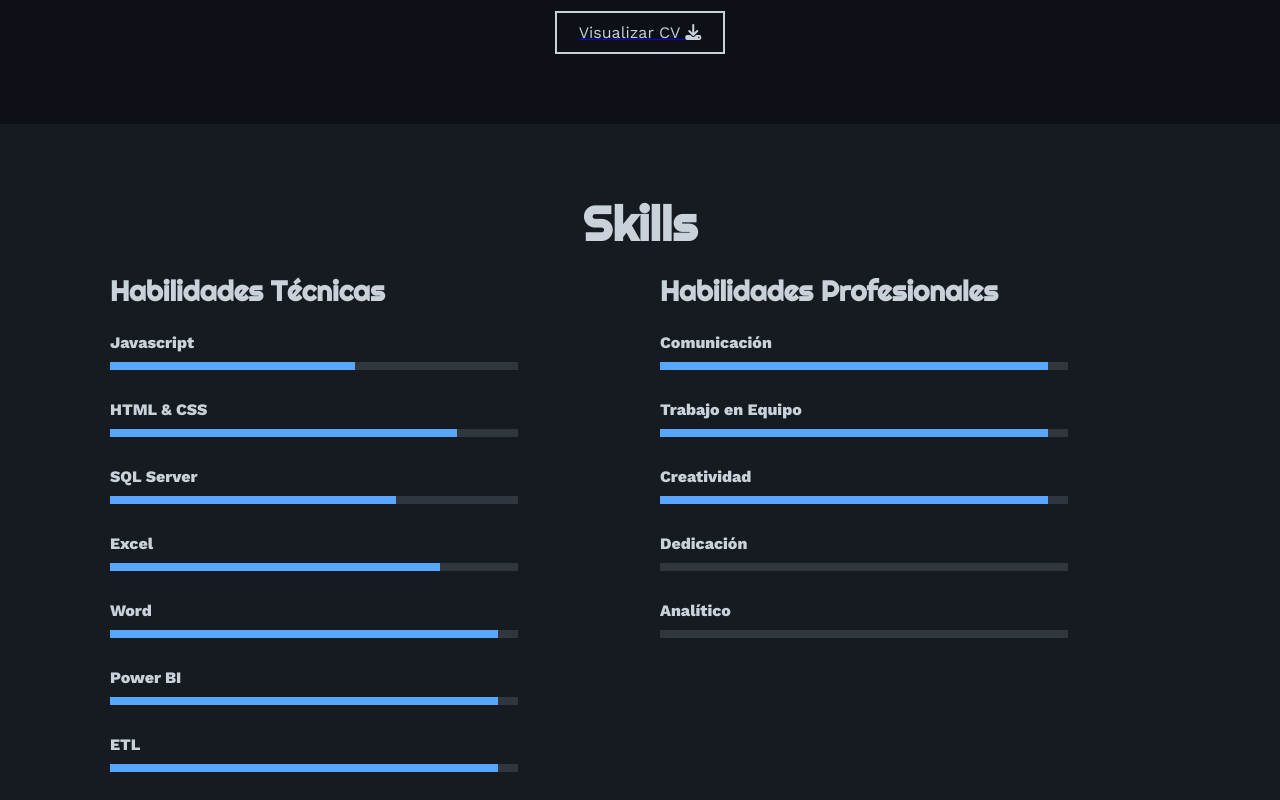
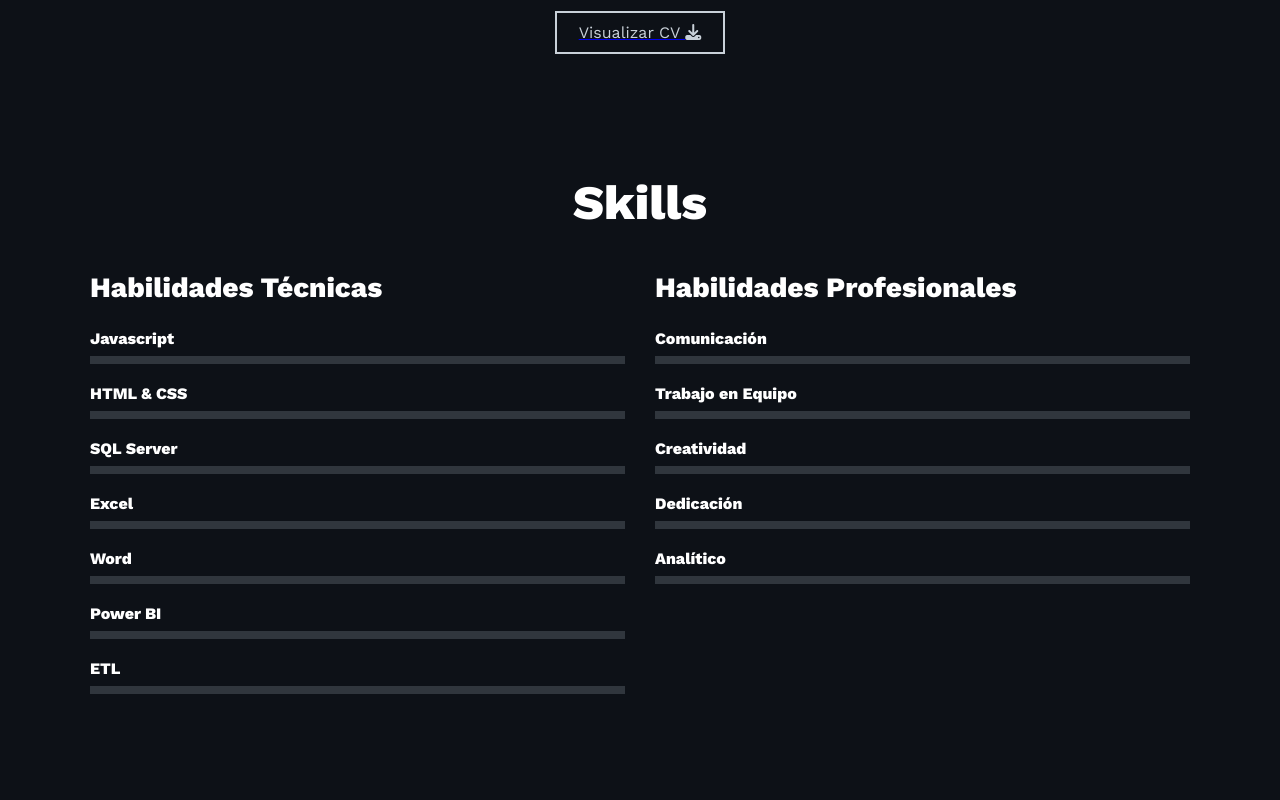
Before and after one commit to LuisCarcam0/CV, a plain HTML site: page index.html in a window 1280 px wide. Shown: the part 1400-2200 px from the top of the page. Drawn offline with nearby package versions, Linux system fonts and the light colour scheme.

Commit message:
Refactor styles in estilo.css for consistency
nuevo tema y mejor renderizado de skills

```diff
--- a/estilo.css
+++ b/estilo.css
@@ -11,7 +11,7 @@ html{
 }
 /* MENU */
 .contenedor-header{
-    background: #0D1117;
+    background: #0d1717;
     position: fixed;
     width: 100%;
     top: 0;
@@ -57,14 +57,38 @@ html{
 }
 /* SECCION I N I C I O */
 .inicio{
-    background: linear-gradient(to top, rgba(30,35,38,.8), rgba(30,35,38,1)),
-    url(img/fondo.jpg);
-    background-size: cover;
+    position: relative;
     height: 100vh;
     color: #C9D1D9;
     display: flex;
     align-items: center;
+    overflow: hidden;
 }
+/* VIDEO DE FONDO */
+.video-fondo{
+    filter: brightness(1.3) contrast(1.35) saturate(1.6);
+    transform: scale(1.05);
+}
+
+/* DEGRADADO SOBRE EL VIDEO (ANTES ERA background) */
+.inicio::before{
+    content: "";
+    position: absolute;
+    inset: 0;
+    background: linear-gradient(
+        to top,
+        rgba(30,35,38,.8),
+        rgba(30,35,38,1)
+    );
+    z-index: -1;
+}
+
+/* ASEGURA QUE EL CONTENIDO QUEDE ENCIMA */
+.inicio .contenido-banner{
+    position: relative;
+    z-index: 10;
+}
+
 .inicio .contenido-banner{
     padding: 20px;
     background-color: #0D1117;
@@ -126,6 +150,7 @@ html{
     font: 18px;
     line-height: 22px;
     margin-bottom: 20px;
+    text-align: justify;
 }
 .sobremi .contenido-seccion p span{
     color: #58A6FF;
@@ -209,155 +234,62 @@ html{
     width: 100%;
 }
 /* SECCION S K I L L S */
-.skills{
-    background-color: #161B22;
-    color: #C9D1D9;
+.skills {
+    background-color: #0D1117;
+    color: #fff;
     padding: 50px 20px;
 }
-.skills .contenido-seccion{
+
+.skills .contenido-seccion {
     max-width: 1100px;
     margin: auto;
 }
-.skills h2{
+
+.skills h2 {
     font-size: 48px;
-    font-family: 'Righteous';
     text-align: center;
-    padding: 20px 0;
+    padding-bottom: 40px;
+}
 
+.skills .fila {
+    display: flex;
+    gap: 30px;
 }
-.skills .fila{
-    display: flex;
+
+.skills .col {
+    width: 50%;
 }
-.skills .fila .col{
-    width: 50%;
-    padding: 0 20px;
-}
-.skills .fila .col h3{
+
+.skills .col h3 {
     font-size: 28px;
-    font-family: 'Righteous';
     margin-bottom: 25px;
 }
-.skills .skill > span{
+
+.skills .skill {
+    margin-bottom: 20px;
+}
+
+.skills .skill span {
+    display: block;
     font-weight: bold;
-    display: block;
-    margin-bottom: 10px;
+    margin-bottom: 8px;
 }
-.skills .skill .barra-skill{
+
+.skills .barra-skill {
+    width: 100%;
     height: 8px;
-    width: 80%;
     background-color: #30363D;
     position: relative;
-    margin-bottom: 30px;
-}
-.skills .skill .progreso{
-    background-color: #58A6FF;
-    position: absolute;
-    top: 0;
-    left: 0;
-    height: 8px;
-}
-.skills .skill .barra-skill span{
-    position: absolute;
-    height: 40px;
-    width: 40px;
-    background-color: #58A6FF;
-    border-radius: 50px;
-    line-height: 40px;
-    text-align: center;
-    top: -17px;
-    right: -15px;
-    font-size: 14px;
-}
-/* Estas clases se agregaran dinamicamente mediante javascript */
-.skills .skill .javascript{
-    width: 0%;
-    animation: 2s javascript forwards;
-}
-@keyframes javascript {
-    0%{width: 0%;}
-    100%{width: 60%;}
+    overflow: hidden;
 }
 
-.skills .skill .htmlcss{
-    width: 0%;
-    animation: 2s htmlcss forwards;
-}
-@keyframes htmlcss {
-    0%{width: 0%;}
-    100%{width: 85%;}
+.skills .barra-skill .progreso {
+    width: 0;
+    height: 8px;
+    background-color: #58A6FF;
+    transition: width 2s ease;
 }
 
-.skills .skill .photoshop{
-    width: 0%;
-    animation: 2s photoshop forwards;
-}
-@keyframes photoshop {
-    0%{width: 0%;}
-    100%{width: 70%;}
-}
-
-.skills .skill .wordpress{
-    width: 0%;
-    animation: 2s wordpress forwards;
-}
-@keyframes wordpress {
-    0%{width: 0%;}
-    100%{width: 81%;}
-}
-
-.skills .skill .drupal{
-    width: 0%;
-    animation: 2s drupal forwards;
-}
-@keyframes drupal {
-    0%{width: 0%;}
-    100%{width: 95%;}
-}
-
-.skills .skill .comunicacion{
-    width: 0%;
-    animation: 2s comunicacion forwards;
-}
-@keyframes comunicacion {
-    0%{width: 0%;}
-    100%{width: 95%;}
-}
-
-.skills .skill .trabajo{
-    width: 0%;
-    animation: 2s trabajo forwards;
-}
-@keyframes trabajo {
-    0%{width: 0%;}
-    100%{width: 95%;}
-}
-
-.skills .skill .creatividad{
-    width: 0%;
-    animation: 2s creatividad forwards;
-}
-@keyframes creatividad {
-    0%{width: 0%;}
-    100%{width: 95%;}
-}
-
-.skills .skill .dedicacion{
-    width: 0%;
-    animation: 2s dedicacion forwards;
-}
-@keyframes dedicacion {
-    0%{width: 0%;}
-    100%{width: 95%;}
-}
-
-.skills .skill .proyect{
-    width: 0%;
-    animation: 2s proyect forwards;
-}
-@keyframes proyect {
-    0%{width: 0%;}
-    100%{width: 95%;}
-}
 /* SECCION CURRICULUM */
 .curriculum{
     background-color: #0D1117;
@@ -417,6 +349,7 @@ html{
 }
 .curriculum .fila .item p{
     line-height: 24px;
+    text-align: justify;
 }
 .curriculum .fila .izq{
     border-right: 2px solid #58A6FF;
```
